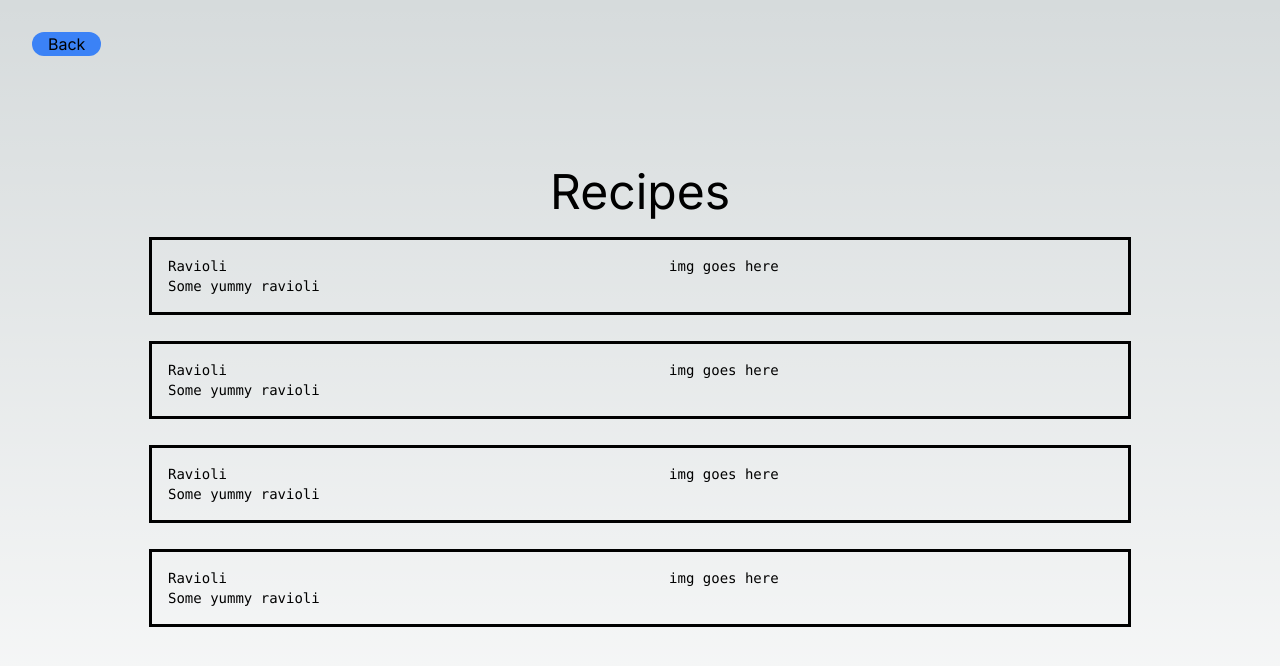
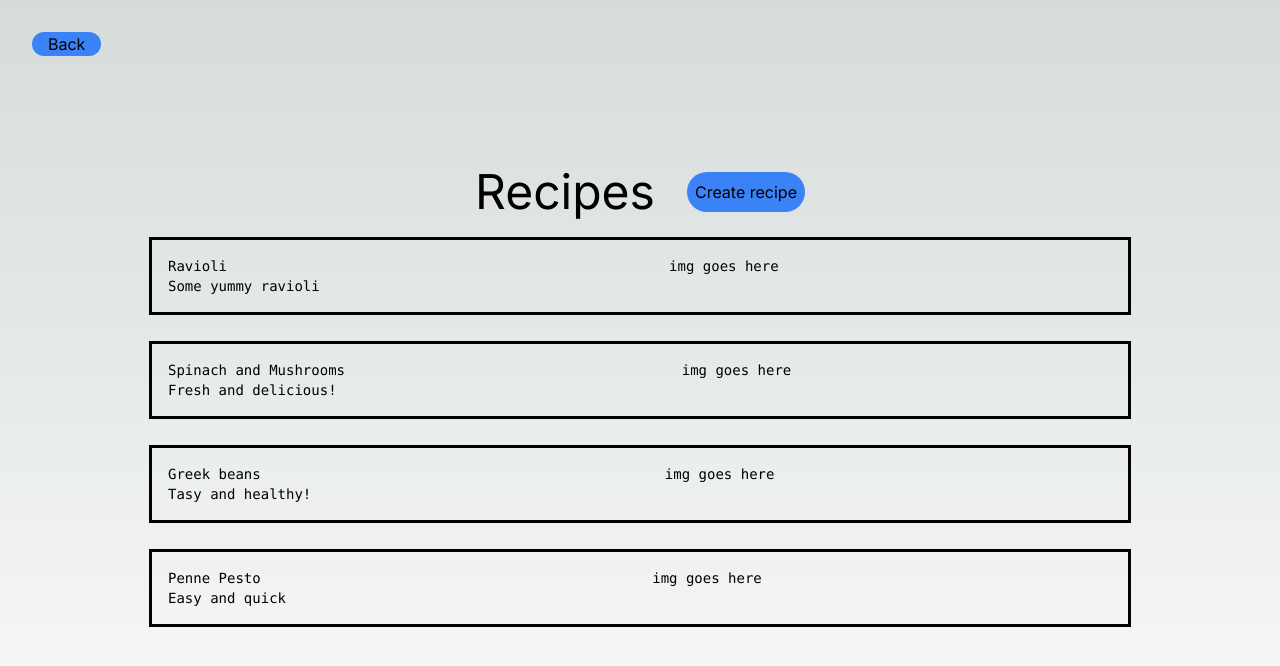
Before and after one commit to Daniel-Const/cook-book, a Next.js app: page /recipe in a window 1280 px wide. Shown: the top 666 px of the page. Built offline with nearby package versions, Linux system fonts and the light colour scheme.

Commit message:
- hide back button on start page - WIP: add create recipe page - add create recipe button on recipes page

```diff
--- a/src/app/page.tsx
+++ b/src/app/page.tsx
@@ -3,7 +3,7 @@ import Layout from "@/components/layout/Layout"
 
 export default function Home() {
   return (
-      <Layout>
+      <Layout showBack={false}>
         <main className="flex min-h-screen flex-col items-center justify-between p-24">
           <div className="z-10 w-full max-w-5xl items-center justify-between font-mono text-sm">
             <h1 className="text-5xl pb-10">Cook Book</h1>
--- /dev/null
+++ b/src/app/recipe/create/page.tsx
@@ -0,0 +1,9 @@
+import Layout from "@/components/layout/Layout"
+
+export default function CreateRecipe() {
+    return (
+        <Layout>
+            <h1>Add a recipe!</h1>
+        </Layout>
+    )
+}
--- a/src/app/recipe/page.tsx
+++ b/src/app/recipe/page.tsx
@@ -2,13 +2,27 @@
  * Recipes list
  */
 
+'use client'
+
 import Layout from "@/components/layout/Layout"
+import { AddButton } from "@/components/recipe/AddButton";
 import RecipeCard from "@/components/recipe/RecipeCard";
+import Link from "next/link"
+import { usePathname } from "next/navigation";
 
 export default function Home() {
+    // TODO: Get recipes from API to server
+    const currentPath = usePathname()
     return (
     <Layout>
-      <h1 className="text-5xl text-center">Recipes</h1>
+        <div className="flex flex-row items-center">
+            <div><h1 className="text-5xl">Recipes</h1></div>
+            <div className="pl-8">
+                <Link href={`${currentPath}/create`}>
+                    <AddButton text="Create recipe" />
+                </Link>
+            </div>
+        </div>
         <div className="z-10 w-full max-w-5xl items-center font-mono text-sm">
             <div className="grid p-2">
                 <RecipeCard
@@ -18,22 +32,22 @@ export default function Home() {
                     imgSrc="123"
                 ></RecipeCard>
                 <RecipeCard
-            title="Ravioli"
-            description="Some yummy ravioli"
-            id="123"
-            imgSrc="123"
+                    title="Spinach and Mushrooms"
+                    description="Fresh and delicious!"
+                    id="124"
+                    imgSrc="124"
                 ></RecipeCard>
                 <RecipeCard
-            title="Ravioli"
-            description="Some yummy ravioli"
-            id="123"
-            imgSrc="123"
+                    title="Greek beans"
+                    description="Tasy and healthy!"
+                    id="125"
+                    imgSrc="125"
                 ></RecipeCard>
                 <RecipeCard
-            title="Ravioli"
-            description="Some yummy ravioli"
-            id="123"
-            imgSrc="123"
+                    title="Penne Pesto"
+                    description="Easy and quick"
+                    id="126"
+                    imgSrc="126"
                 ></RecipeCard>
             </div>
         </div>
--- a/src/components/layout/Layout.tsx
+++ b/src/components/layout/Layout.tsx
@@ -1,10 +1,11 @@
 import { BackButton } from "./BackButton"
 
-export default function Layout({ children }: Readonly<{ children: React.ReactNode;}>) {
+export default function Layout({ children, showBack = true }: Readonly<{ children: React.ReactNode; showBack?: boolean }>) {
+
     return (
         <div>
             <div className="m-8">
-                <BackButton></BackButton>
+                {showBack ? <BackButton></BackButton> : ""}
             </div>
             <main className="flex min-h-screen flex-col items-center p-20">
                 {children}
--- /dev/null
+++ b/src/components/recipe/AddButton.tsx
@@ -0,0 +1,7 @@
+export function AddButton({text}: {text: string}) {
+    return (
+        <button className="rounded-full py-2 px-2 text-l bg-blue-500 hover:bg-blue-300">
+            {text}
+        </button>
+    )
+}
```
Also changed, not shown: 1 other file (tests, documents, lock files or other folders). Lines whose indentation alone changed are shown as unchanged.
